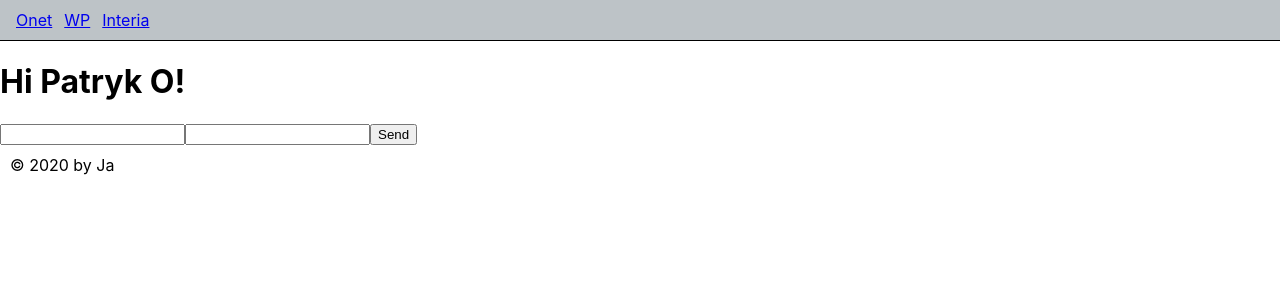
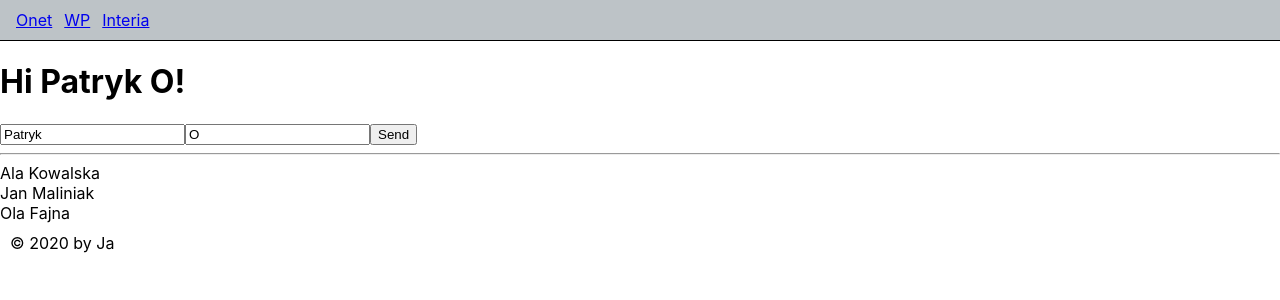
Before and after one commit to patrykomiotek/pd-react-app, a React (Create React App) app: page / in a window 1280 px wide. Shown: the top 300 px of the page. Built offline with nearby package versions, Linux system fonts and the light colour scheme.

Commit message:
users iteration

```diff
--- a/src/App.js
+++ b/src/App.js
@@ -4,6 +4,17 @@ import './App.css';
 import Link from './components/Link';
 import Menu from './components/Menu';
 import Footer from './components/Footer';
+
+const users = [
+  { id: 1, first: 'Ala', last: 'Kowalska' },
+  { id: 2, first: 'Jan', last: 'Maliniak' },
+  { id: 3, first: 'Ola', last: 'Fajna' }
+];
+
+function User(props) {
+  const { first, last } = props;
+  return <div>{first} {last}</div>;
+};
 
 function App() {
   const [name, setName] = useState('Patryk');
@@ -42,14 +53,22 @@ function App() {
           <input
             type="text"
             name="name"
+            value={name}
             onChange={handleChange} />
           <input
             type="text"
             name="surname"
+            value={surname}
             onChange={handleChange} />
           <input type="submit" value="Send" />
         </form>
       </div>
+      <hr />
+
+      {users.map((elem) => {
+        return <User key={elem.id} first={elem.first} last={elem.last} />;
+      })}
+
       <Footer />
     </div>
   );
```
